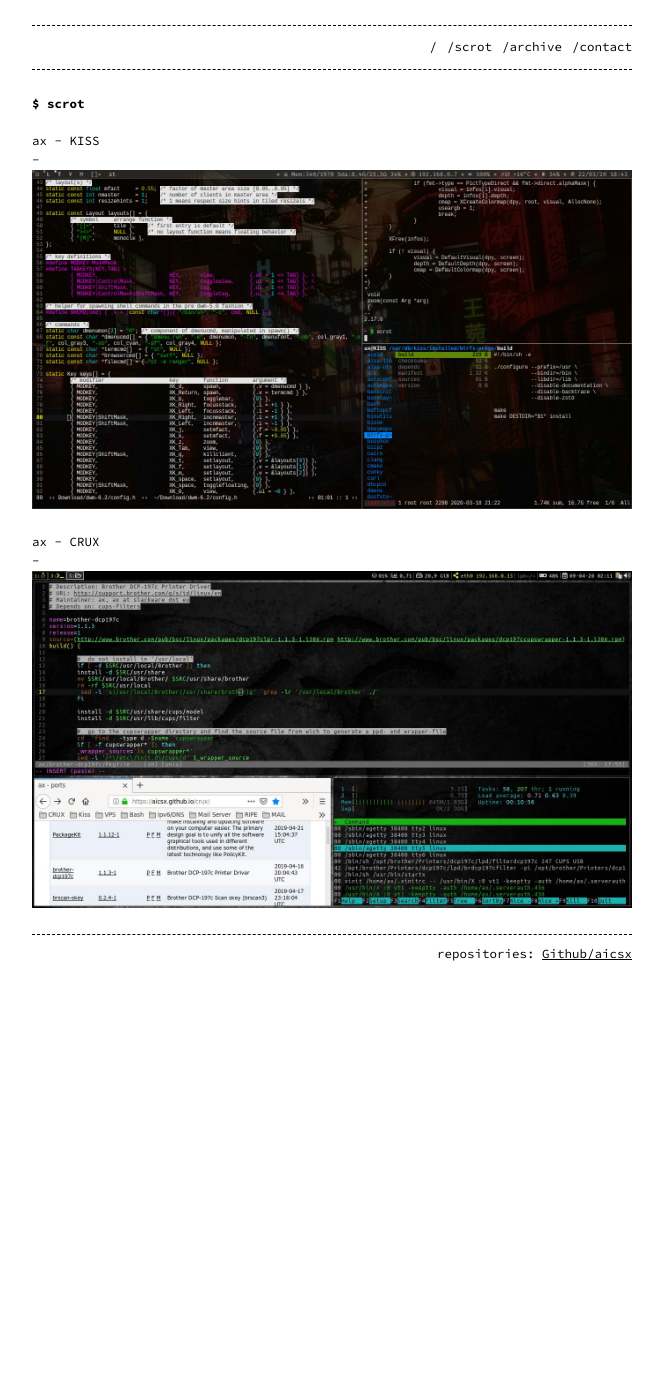
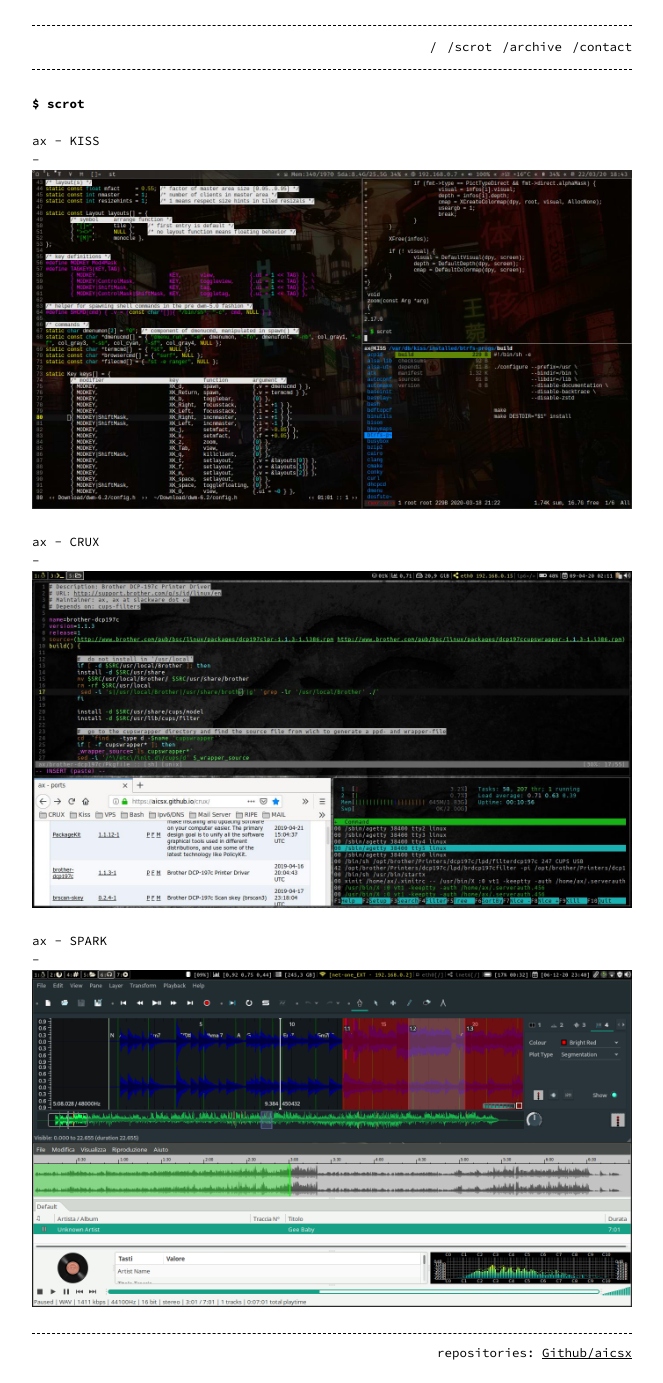
Before and after one commit to aicsx/ax, a Jekyll site: the page built from scrot.md, in a window 1280 px wide. Shown: the whole page, without its empty margins (308-971 px from the left). Built offline with Jekyll 4.4.1, drawn with Linux system fonts in a browser that asks for light colours; before the commit the page ends 983 px from its top, so only the background shows below that.

Commit message:
add SPARK-scrot

```diff
--- a/scrot.md
+++ b/scrot.md
@@ -10,3 +10,6 @@
 <p>&nbsp;</p>
 ax - CRUX
 - ![ax-CRUX](/images/scrot/ax-crux.jpg){:class="img-responsive" :height="800px" width="600px"}
+<p>&nbsp;</p>
+ax - SPARK
+- ![ax-SPARK](/images/scrot/ax-spark.png){:class="img-responsive" :height="800px" width="600px"}
```
Also changed, not shown: images/scrot/ax-spark.png (added).
